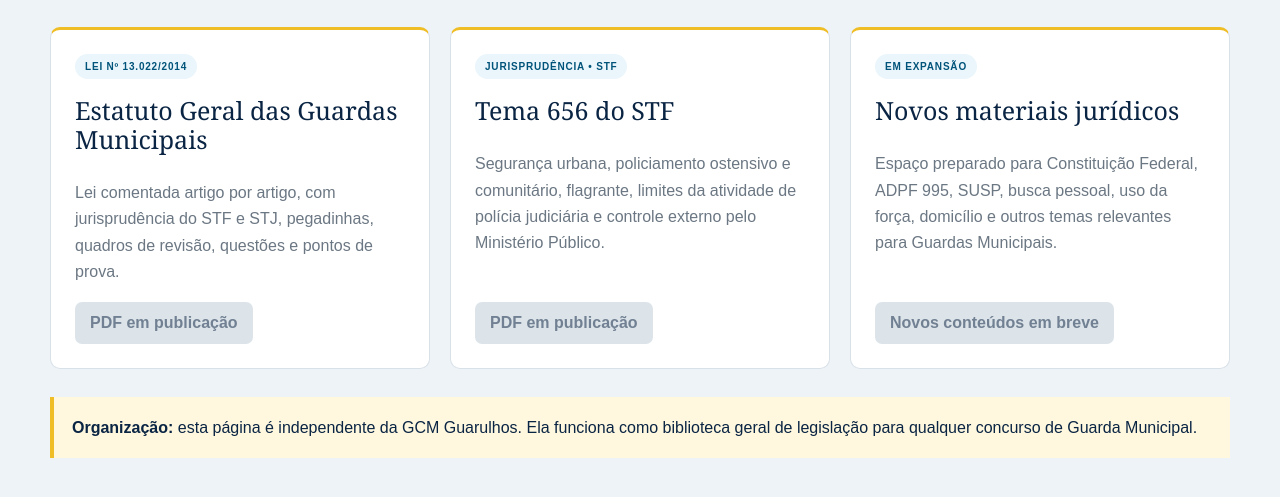
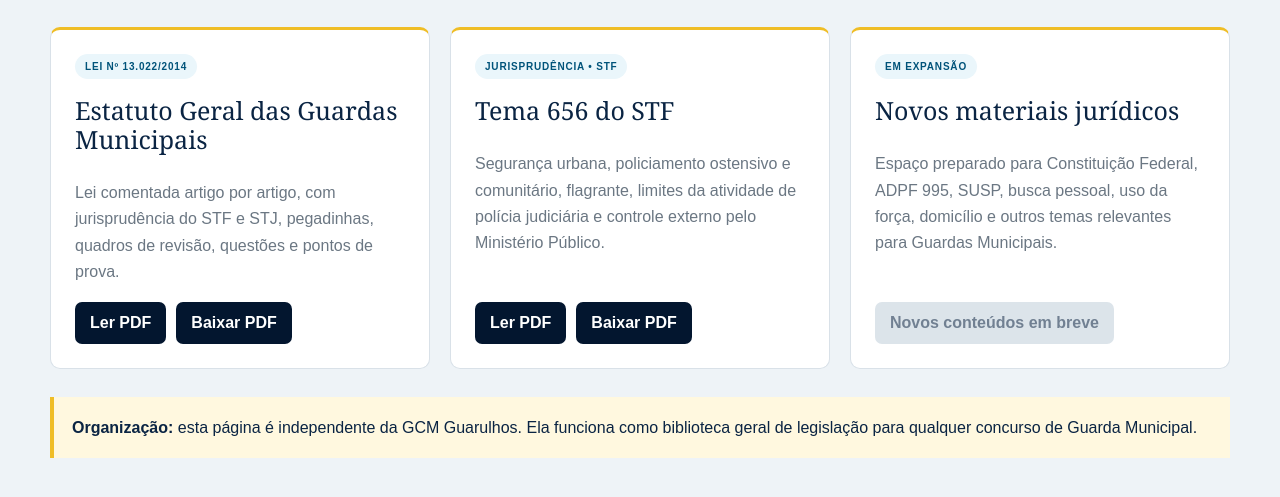
Before and after one commit to tiagodba/mcp-site-ia-preview, a website: page legislacao-gcm.html in a window 1280 px wide. Shown: the part 583-1080 px from the top of the page. Drawn offline with Linux system fonts and the light colour scheme.

Commit message:
Ativa PDFs da Lei 13.022 e Tema 656 na biblioteca GCM

```diff
--- a/legislacao-gcm.html
+++ b/legislacao-gcm.html
@@ -59,14 +59,14 @@
           <span class="tag">LEI Nº 13.022/2014</span>
           <h3>Estatuto Geral das Guardas Municipais</h3>
           <p>Lei comentada artigo por artigo, com jurisprudência do STF e STJ, pegadinhas, quadros de revisão, questões e pontos de prova.</p>
-          <span class="btn disabled">PDF em publicação</span>
+          <div style="display:flex;gap:10px;flex-wrap:wrap;margin-top:auto"><a class="btn" href="/MCP_Lei_13022_2014_Guardas_Municipais_Comentada_Geral.pdf" target="_blank" rel="noopener">Ler PDF</a><a class="btn" href="/MCP_Lei_13022_2014_Guardas_Municipais_Comentada_Geral.pdf" download>Baixar PDF</a></div>
         </article>
 
         <article class="card">
           <span class="tag">JURISPRUDÊNCIA • STF</span>
           <h3>Tema 656 do STF</h3>
           <p>Segurança urbana, policiamento ostensivo e comunitário, flagrante, limites da atividade de polícia judiciária e controle externo pelo Ministério Público.</p>
-          <span class="btn disabled">PDF em publicação</span>
+          <div style="display:flex;gap:10px;flex-wrap:wrap;margin-top:auto"><a class="btn" href="/MCP_Tema_656_STF_Guardas_Municipais.pdf" target="_blank" rel="noopener">Ler PDF</a><a class="btn" href="/MCP_Tema_656_STF_Guardas_Municipais.pdf" download>Baixar PDF</a></div>
         </article>
 
         <article class="card">
```
